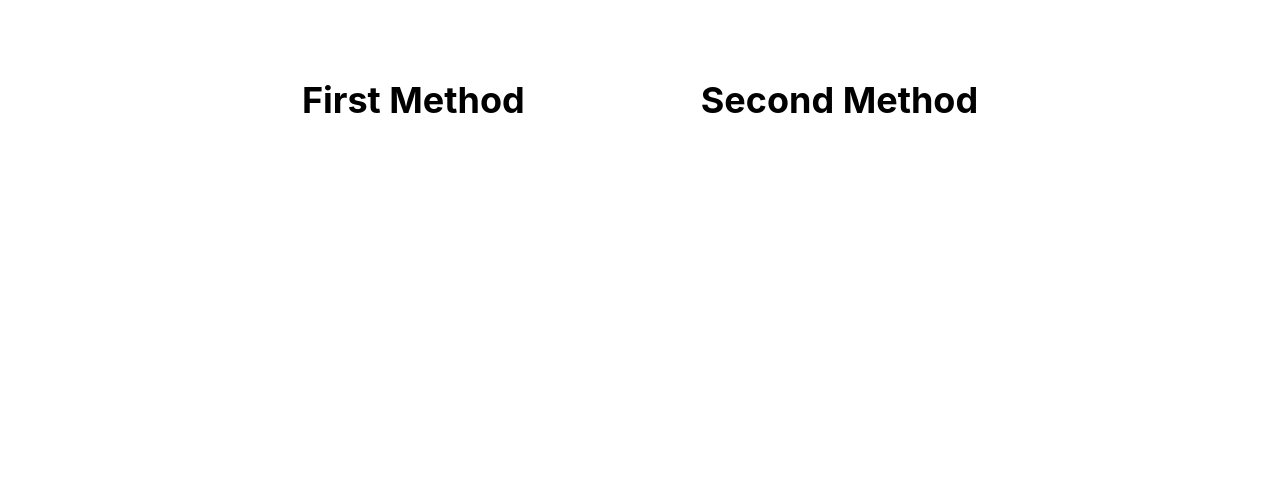
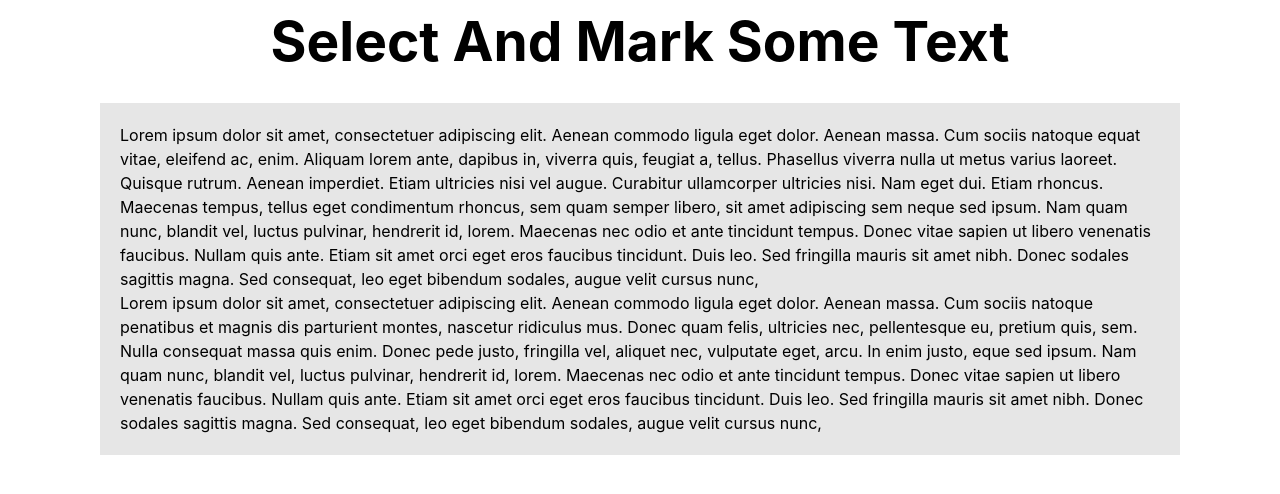
Before and after one commit to chfaraz/test2, a React (Create React App) app: page / in a window 1280 px wide. Shown: the top 494 px of the page. Built offline with nearby package versions, Linux system fonts and the light colour scheme.

Commit message:
working with object 2

```diff
--- a/package.json
+++ b/package.json
@@ -5,6 +5,7 @@
     "private": true,
     "dependencies": {
         "@craco/craco": "^6.1.1",
+        "@material-ui/core": "^4.11.3",
         "@testing-library/jest-dom": "^5.11.4",
         "@testing-library/react": "^11.1.0",
         "@testing-library/user-event": "^12.1.10",
--- a/src/App.js
+++ b/src/App.js
@@ -1,32 +1,111 @@
 import React, { useState } from 'react';
-
+import Button from '@material-ui/core/Button';
 import { BrowserRouter as Router, Switch, Route, Link } from 'react-router-dom';
+import TextField from '@material-ui/core/TextField';
 import FirstMethod from './firstMethod';
 import SecondMethod from './secondMethod';
 
 function App() {
+    const [popup, setPopup] = useState(false);
+    const [button, setButton] = useState(false);
+    const [state, setState] = useState([]);
+    const [text, setText] = useState('');
+    const [key, setKey] = useState('');
+    const [selection, setSelection] = useState('');
+    console.log(state);
+
+    // push to github and eploy to github pages
+    const mouseUp = function (e) {
+        var aaa = document.getElementById('aa');
+        var x = e.clientX;
+        var y = e.clientY;
+        var selection;
+
+        selection = window.getSelection();
+        var p = selection.toString();
+
+        setSelection(p);
+        // selection.toString() !== '' && alert(selection.toString() + e.pageX + '/' + e.pageY);
+        if (p.length > 0) {
+            aaa.style.display = 'block';
+            aaa.style.top = y - 100 + 'px';
+            aaa.style.left = x - 90 + 'px';
+        }
+        setKey(p);
+    };
+    const clicked = (e) => {
+        setPopup(true);
+        var ele = document.getElementById('aa');
+        ele.style.display = 'none';
+        // e.stopPropagation();
+    };
+    const setData = (e) => {
+        console.log(text);
+        console.log(key);
+        var d = new Date();
+        if (text !== '') {
+            setState(
+                state.concat({
+                    uuid: d.getTime() + Math.floor(Math.random() * 100) + Math.floor(Math.random() * 100),
+                    writtenText: text,
+                    selectedText: selection,
+                })
+            );
+
+            setPopup(false);
+        } else {
+            console.log('please enter some text');
+        }
+        var ele = document.getElementById('aa');
+        ele.style.display = 'none';
+        setText('');
+    };
+    // const hideButton = (e) => {
+    //     var ele = document.getElementById('aa');
+    //     ele.style.display = 'none';
+    //     e.stopPropagation();
+    // };
+
+    const handleChange = (e) => {
+        setText(e.target.value);
+    };
+
+    const popupDiv = (
+        <div id="popup">
+            <h1>enter some text</h1>
+            <textarea value={text} onChange={(e) => handleChange(e)}></textarea>
+            <div className="buttons">
+                <Button variant="contained" color="secondary" onClick={() => setPopup(false)}>
+                    Close
+                </Button>
+                <Button variant="contained" color="primary" onClick={(e) => setData(e)}>
+                    Add
+                </Button>
+            </div>
+        </div>
+    );
     return (
-        <Router>
-            <div className="App container mx-auto relative">
-                <div className="flex text-4xl my-20 font-bold justify-center px-44">
-                    <h1 className="pr-44">
-                        <Link to="/test2/first">First Method</Link>
-                    </h1>
-                    <h1>
-                        <Link to="/test2/second">Second Method</Link>
-                    </h1>
+        <div className="App">
+            <h1>Select And Mark Some Text</h1>
+            <div className="">
+                <div id="ele2" className="text" onMouseUp={(e) => mouseUp(e)}>
+                    <p>
+                        Lorem ipsum dolor sit amet, consectetuer adipiscing elit. Aenean commodo ligula eget dolor. Aenean massa. Cum sociis natoque equat vitae, eleifend ac, enim. Aliquam lorem ante, dapibus in, viverra quis, feugiat a, tellus. Phasellus viverra nulla ut metus varius laoreet. Quisque rutrum. Aenean imperdiet. Etiam ultricies nisi vel augue. Curabitur ullamcorper ultricies nisi. Nam eget dui. Etiam rhoncus. Maecenas tempus, tellus eget condimentum rhoncus, sem quam semper libero, sit amet adipiscing sem neque sed ipsum. Nam quam nunc, blandit vel, luctus pulvinar, hendrerit
+                        id, lorem. Maecenas nec odio et ante tincidunt tempus. Donec vitae sapien ut libero venenatis faucibus. Nullam quis ante. Etiam sit amet orci eget eros faucibus tincidunt. Duis leo. Sed fringilla mauris sit amet nibh. Donec sodales sagittis magna. Sed consequat, leo eget bibendum sodales, augue velit cursus nunc,
+                    </p>
+                    <p>
+                        Lorem ipsum dolor sit amet, consectetuer adipiscing elit. Aenean commodo ligula eget dolor. Aenean massa. Cum sociis natoque penatibus et magnis dis parturient montes, nascetur ridiculus mus. Donec quam felis, ultricies nec, pellentesque eu, pretium quis, sem. Nulla consequat massa quis enim. Donec pede justo, fringilla vel, aliquet nec, vulputate eget, arcu. In enim justo, eque sed ipsum. Nam quam nunc, blandit vel, luctus pulvinar, hendrerit id, lorem. Maecenas nec odio et ante tincidunt tempus. Donec vitae sapien ut libero venenatis faucibus. Nullam quis ante. Etiam
+                        sit amet orci eget eros faucibus tincidunt. Duis leo. Sed fringilla mauris sit amet nibh. Donec sodales sagittis magna. Sed consequat, leo eget bibendum sodales, augue velit cursus nunc,
+                    </p>
+                    <div id="aa" onClick={(e) => clicked(e)}>
+                        <Button variant="contained" color="secondary">
+                            +
+                        </Button>
+                    </div>
                 </div>
-
-                <Switch>
-                    <Route exact path="/faraz3/first">
-                        <FirstMethod />
-                    </Route>
-                    <Route exact path="/faraz3/second">
-                        <SecondMethod />
-                    </Route>
-                </Switch>
+                {popup ? popupDiv : null}
             </div>
-        </Router>
+        </div>
     );
 }
 
--- a/src/index.css
+++ b/src/index.css
@@ -66,6 +66,7 @@ button {
 }
 textarea {
     border: 2px solid black;
+    width: 100%;
 }
 .randomTrail {
     position: absolute;
@@ -75,8 +76,25 @@ textarea {
     width: 50px;
     height: 50px;
 }
+.text {
+    position: relative;
+    margin: 20px 100px;
+    background: rgb(230, 230, 230);
+    padding: 20px;
+}
 #aa {
     position: absolute;
     display: none;
-    z-index: 1;
+    z-index: 20;
+    top: 0;
+    left: 0;
 }
+h1 {
+    font-size: 55px;
+    font-weight: 700;
+    text-align: center;
+}
+.buttons {
+    display: flex;
+    justify-content: space-around;
+}
--- a/src/secondMethod.js
+++ b/src/secondMethod.js
@@ -5,6 +5,7 @@ function SecondMethod() {
     const [state, setState] = useState([]);
     const [text, setText] = useState('');
     const [key, setKey] = useState('');
+    const [selection, setSelection] = useState('');
     console.log(state);
 
     // push to github and eploy to github pages
@@ -16,11 +17,13 @@ function SecondMethod() {
 
         selection = window.getSelection();
         var p = selection.toString();
+
+        setSelection(p);
         // selection.toString() !== '' && alert(selection.toString() + e.pageX + '/' + e.pageY);
         if (p.length > 0) {
             aaa.style.display = 'block';
-            aaa.style.top = y - 210 + 'px';
-            aaa.style.left = x - 150 + 'px';
+            aaa.style.top = y - 200 + 'px';
+            aaa.style.left = x - 20 + 'px';
         }
         setKey(p);
     };
@@ -32,11 +35,19 @@ function SecondMethod() {
     const setData = (e) => {
         console.log(text);
         console.log(key);
-        setState(state.concat({ [key]: text }));
+        var d = new Date();
+        setState(
+            state.concat({
+                uuid: d.getTime() + Math.floor(Math.random() * 100),
+                writtenText: text,
+                selectedText: selection,
+            })
+        );
 
         setPopup(false);
         var ele = document.getElementById('aa');
         ele.style.display = 'none';
+        setText('');
     };
     const handleChange = (e) => {
         setText(e.target.value);
@@ -50,8 +61,8 @@ function SecondMethod() {
         </div>
     );
     return (
-        <div className="container mx-auto relative">
-            <div id="ele2" onMouseUp={(e) => mouseUp(e)}>
+        <div className="container mx-auto">
+            <div id="ele2" className="text" onMouseUp={(e) => mouseUp(e)}>
                 <p>
                     Lorem ipsum dolor sit amet, consectetuer adipiscing elit. Aenean commodo ligula eget dolor. Aenean massa. Cum sociis natoque equat vitae, eleifend ac, enim. Aliquam lorem ante, dapibus in, viverra quis, feugiat a, tellus. Phasellus viverra nulla ut metus varius laoreet. Quisque rutrum. Aenean imperdiet. Etiam ultricies nisi vel augue. Curabitur ullamcorper ultricies nisi. Nam eget dui. Etiam rhoncus. Maecenas tempus, tellus eget condimentum rhoncus, sem quam semper libero, sit amet adipiscing sem neque sed ipsum. Nam quam nunc, blandit vel, luctus pulvinar, hendrerit id,
                     lorem. Maecenas nec odio et ante tincidunt tempus. Donec vitae sapien ut libero venenatis faucibus. Nullam quis ante. Etiam sit amet orci eget eros faucibus tincidunt. Duis leo. Sed fringilla mauris sit amet nibh. Donec sodales sagittis magna. Sed consequat, leo eget bibendum sodales, augue velit cursus nunc,
@@ -61,10 +72,10 @@ function SecondMethod() {
                     Lorem ipsum dolor sit amet, consectetuer adipiscing elit. Aenean commodo ligula eget dolor. Aenean massa. Cum sociis natoque penatibus et magnis dis parturient montes, nascetur ridiculus mus. Donec quam felis, ultricies nec, pellentesque eu, pretium quis, sem. Nulla consequat massa quis enim. Donec pede justo, fringilla vel, aliquet nec, vulputate eget, arcu. In enim justo, eque sed ipsum. Nam quam nunc, blandit vel, luctus pulvinar, hendrerit id, lorem. Maecenas nec odio et ante tincidunt tempus. Donec vitae sapien ut libero venenatis faucibus. Nullam quis ante. Etiam sit
                     amet orci eget eros faucibus tincidunt. Duis leo. Sed fringilla mauris sit amet nibh. Donec sodales sagittis magna. Sed consequat, leo eget bibendum sodales, augue velit cursus nunc,
                 </p>
+                <button id="aa" onClick={clicked}>
+                    +
+                </button>
             </div>
-            <button id="aa" onClick={clicked}>
-                +
-            </button>
             {popup ? popupDiv : null}
         </div>
     );
```
Also changed, not shown: 1 other file (tests, documents, lock files or other folders).
